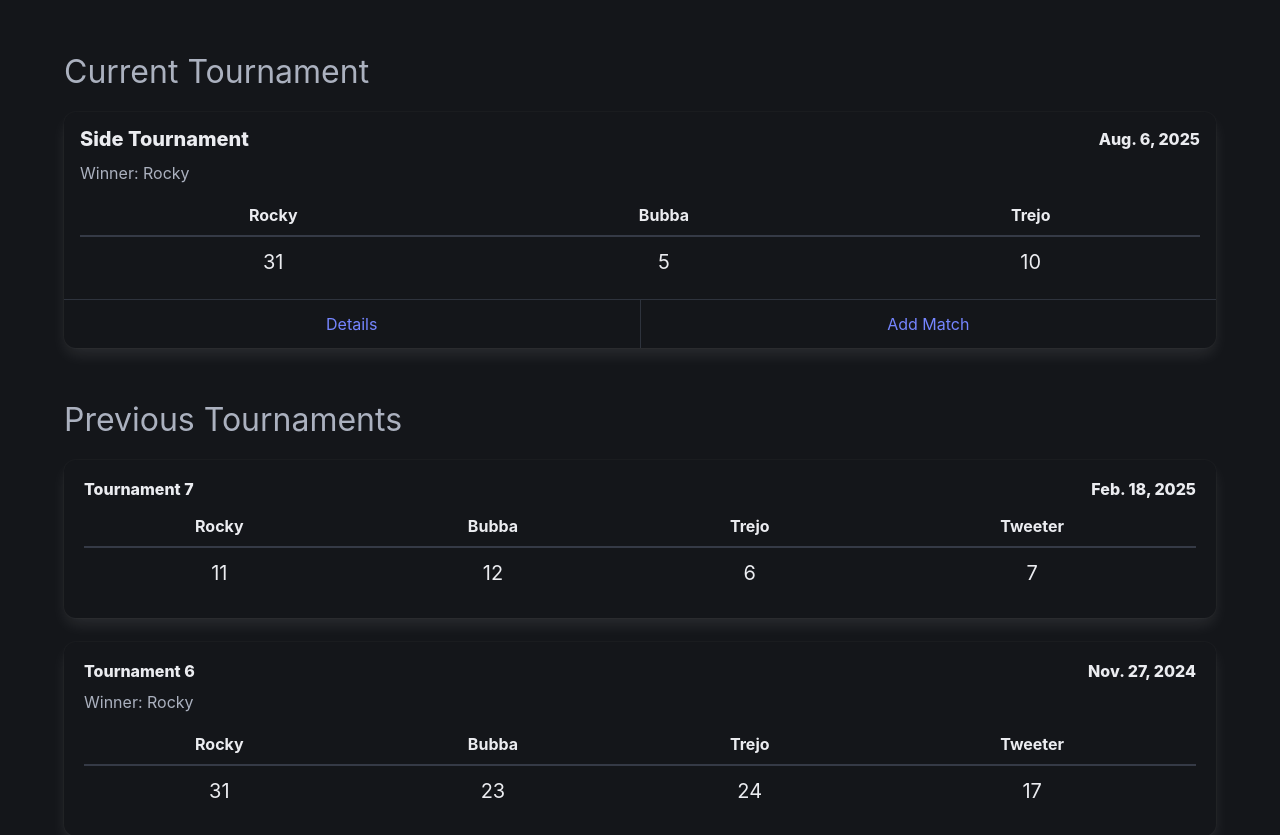
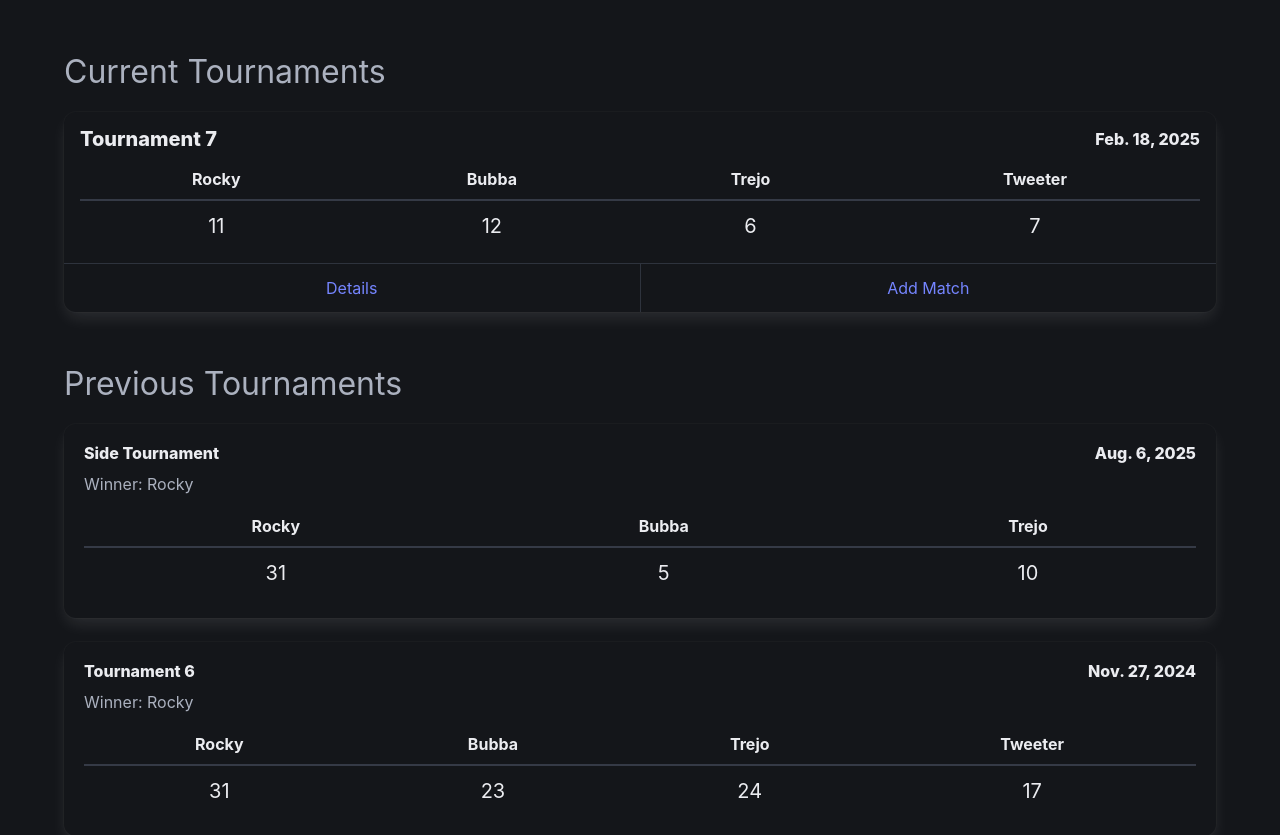
Before and after one commit to pilamrocky/vr_score_keeper, a Django app: page / in a window 1280 px wide. Shown: the part 64-899 px from the top of the page. Run offline with Django 5.2, Linux system fonts and the light colour scheme; a user stored in the database is signed in; data comes from the database, SQL or seed files in the repository; both versions use the stored data as it was after the commit.

Commit message:
Add ability to run multiple tournaments at the same time. (#24)
* Add ability to run multiple tournaments at the same time.

* add method for calculating player scores.

```diff
--- a/vr_score_keeper/vr_tournaments/templates/index.html
+++ b/vr_score_keeper/vr_tournaments/templates/index.html
@@ -2,44 +2,33 @@
 
 {% block content %}
 
-  {% if latest_tournament %}
-    <h2 class="is-size-3 mb-4">Current Tournament</h2>
+  {% if active_tournaments %}
+    <h2 class="is-size-3 mb-4">Current Tournaments</h2>
+    {% for item in active_tournaments %}
+      {% with tournament=item.tournament player_scores=item.player_scores %}
         <div class="card">
-
-      <!--Main Card-->
           <div class="card-content pt-0 pb-3 px-4">
             <div class="content">
-
-          <!--Box Header Level-->
               <div class="level is-mobile mb-2 pt-4">
                 <div class="level-left">
                   <div class="level-item">
-                <p class="title is-5">{{ latest_tournament.name }}</p>
+                    <p class="title is-5">{{ tournament.name }}</p>
                   </div>
                 </div>
                 <div class="level-right">
                   <div class="level-item">
-                <p class="title is-6">{{ latest_tournament.date }}</p>
+                    <p class="title is-6">{{ tournament.date }}</p>
                   </div>
                 </div>
               </div>
-
-          {% if latest_tournament.winner %}
-            <p class="subtitle is-6 py-1 mb-2">Winner: {{ latest_tournament.winner }}</p>
-          {% endif %}
-
-          <!--Score Table-->
+              {% if tournament.winner %}<p class="subtitle is-6 py-1 mb-2">Winner: {{ tournament.winner }}</p>{% endif %}
               <table class="table is-fullwidth">
                 <thead>
-              {% for player, score in latest_tournament_player_scores %}
-                <th class="is-size-6 has-text-centered">{{ player.name }}</th>
-              {% endfor %}
+                  {% for player, score in player_scores %}<th class="is-size-6 has-text-centered">{{ player.name }}</th>{% endfor %}
                 </thead>
                 <tbody>
                   <tr>
-                {% for player, score in latest_tournament_player_scores %}
-                  <td class="is-size-5 has-text-centered">{{ score }}</td>
-                {% endfor %}
+                    {% for player, score in player_scores %}<td class="is-size-5 has-text-centered">{{ score }}</td>{% endfor %}
                   </tr>
                 </tbody>
               </table>
@@ -47,21 +36,20 @@
           </div>
           {% if user.is_superuser %}
             <footer class="card-footer">
-          <a href="{% url 'tournament_detail' latest_tournament.pk %}"
+              <a href="{% url 'tournament_detail' tournament.pk %}"
                  class="card-footer-item">Details</a>
-
-          <a href="{% url 'create_match' latest_tournament.pk %}"
+              <a href="{% url 'create_match' tournament.pk %}"
                  class="card-footer-item">Add Match</a>
             </footer>
           {% endif %}
         </div>
+      {% endwith %}
+    {% endfor %}
   {% endif %}
   <h2 class="is-size-3 mb-4 mt-6">Previous Tournaments</h2>
-  {% for tournament, player_scores in previous_tournament_player_scores %}
-    {# tournament is the tournament object, player_scores is a list of (player, score) tuples #}
+  {% for item in previous_tournaments %}
+    {% with tournament=item.tournament player_scores=item.player_scores %}
       <div class="box">
-
-      <!--Box Header Level-->
         <div class="level is-mobile mb-2">
           <div class="level-left">
             <div class="level-item">
@@ -74,11 +62,7 @@
             </div>
           </div>
         </div>
-
-      <!--Winner Subtitle-->
         {% if tournament.winner %}<p class="subtitle is-6 py-1 mb-2">Winner: {{ tournament.winner }}</p>{% endif %}
-
-      <!--Score Table-->
         <table class="table is-fullwidth">
           <thead>
             {% for player, score in player_scores %}<th class="is-size-6 has-text-centered">{{ player.name }}</th>{% endfor %}
@@ -89,7 +73,7 @@
             </tr>
           </tbody>
         </table>
-
       </div>
+    {% endwith %}
   {% endfor %}
 {% endblock content %}
--- a/vr_score_keeper/vr_tournaments/views.py
+++ b/vr_score_keeper/vr_tournaments/views.py
@@ -13,10 +13,26 @@ from .forms import (
     UserProfileForm,
 )
 
+# Helper Functions
+
 
 def is_superuser(user):
     """Checks if the given user has superuser privileges."""
     return user.is_superuser
+
+
+def calculate_player_scores(tournament):
+    """Calculates the total score for each player in the given tournament."""
+    player_scores = []
+    for player in tournament.players.all():
+        total_score = (
+            player.scores.filter(match__tournament=tournament).aggregate(
+                total=Sum("score")
+            )["total"]
+            or 0
+        )
+        player_scores.append((player, total_score))
+    return player_scores
 
 
 @login_required
@@ -50,9 +66,9 @@ def profile_edit(request):
 ## INDEX ##
 @login_required
 def index(request):
-    # Get the latest tournament and all previous tournaments
+    # Get all current and previous tournaments
     """
-    Displays the index page with the latest tournament and all previous tournaments.
+    Displays the index page with the latest tournaments and all previous tournaments.
 
     The latest tournament's player scores are calculated, and the winner is determined
     if the score threshold is met. For each previous tournament, player scores are also
@@ -64,53 +80,50 @@ def index(request):
              and previous tournaments with their respective player scores.
     """
 
-    previous_tournaments = Tournament.objects.order_by("-date")[1:]
-    latest_tournament = Tournament.objects.order_by("-date").first()
+    # Get all active tournaments
+    active_tournaments = Tournament.objects.filter(winner="").order_by("-date")
+    previous_tournaments = Tournament.objects.exclude(winner="").order_by("-date")
 
-    # Calculate total scores for the latest tournament
-    latest_tournament_player_scores = []
-    if latest_tournament:
-        for player in latest_tournament.players.all():
-            total_score = (
-                player.scores.filter(match__tournament=latest_tournament).aggregate(
-                    total=Sum("score")
-                )["total"]
-                or 0
-            )
-            latest_tournament_player_scores.append((player, total_score))
+    # Calculate scores for active tournaments
+    active_tournament_data = []
+    for tournament in active_tournaments:
+        player_scores = calculate_player_scores(tournament)
 
-        # Determine the winner if there is one of the latest tournament
+        # Determine winner logic (if needed)
         winner = None
         max_score = 0
-        for player, score in latest_tournament_player_scores:
+        for player, score in player_scores:
             if score >= 30 and (winner is None or score > max_score):
                 winner = player
                 max_score = score
         if winner:
-            latest_tournament.winner = winner.name
-            latest_tournament.save()
+            tournament.winner = winner.name
+            tournament.save()
 
-    # Calculate total scores for previous tournaments
-    previous_tournament_player_scores = []
+        active_tournament_data.append(
+            {
+                "tournament": tournament,
+                "player_scores": player_scores,
+            }
+        )
+
+    # Calculate scores for previous tournaments
+    previous_tournament_data = []
     for tournament in previous_tournaments:
-        tournament_player_scores = []
-        for player in tournament.players.all():
-            total_score = (
-                player.scores.filter(match__tournament=tournament).aggregate(
-                    total=Sum("score")
-                )["total"]
-                or 0
-            )
-            tournament_player_scores.append((player, total_score))
-        previous_tournament_player_scores.append((tournament, tournament_player_scores))
+        player_scores = calculate_player_scores(tournament)
+        previous_tournament_data.append(
+            {
+                "tournament": tournament,
+                "player_scores": player_scores,
+            }
+        )
 
     return render(
         request,
         "index.html",
         {
-            "latest_tournament": latest_tournament,
-            "latest_tournament_player_scores": latest_tournament_player_scores,
-            "previous_tournament_player_scores": previous_tournament_player_scores,
+            "active_tournaments": active_tournament_data,
+            "previous_tournaments": previous_tournament_data,
         },
     )
 
@@ -312,7 +325,7 @@ def create_score(request, match_pk):
         form = MultiScoreForm(registered_players, match, request.POST)
         if form.is_valid():
             form.save()
-            return redirect("tournament_detail", pk=match.tournament.pk)
+            return redirect("index")
     else:
         form = MultiScoreForm(registered_players, match)
     return render(request, "create_score.html", {"form": form, "match": match})
```
Also changed, not shown: vr_score_keeper/db.sqlite3. Lines whose indentation alone changed are shown as unchanged.
